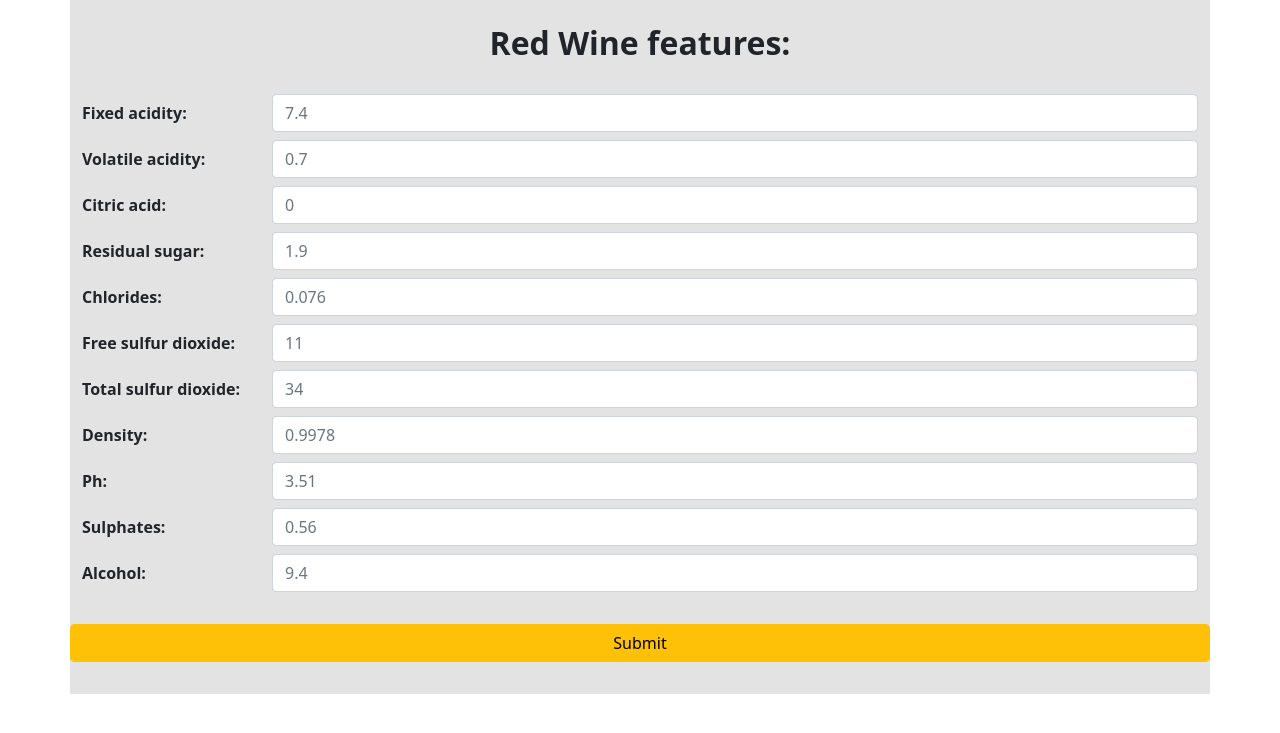
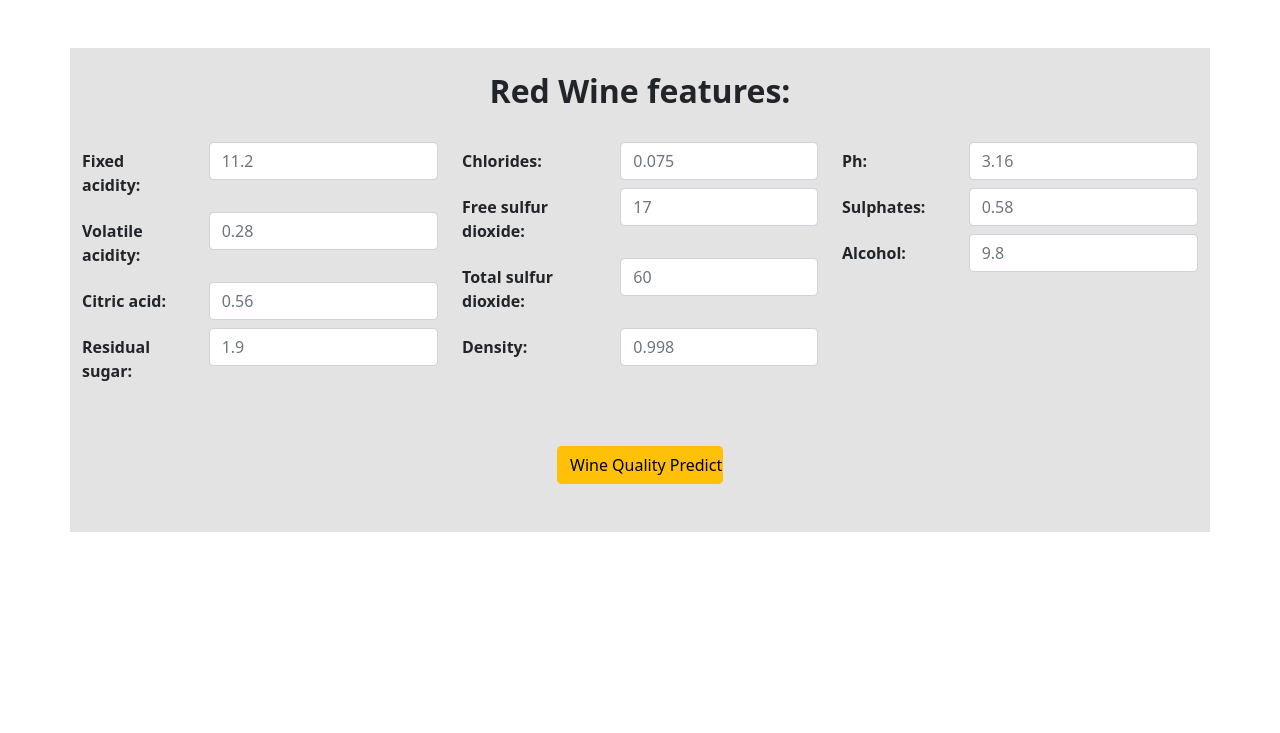
Before and after one commit to simithcollege/-prodserver_cml, a Flask app: page / in a window 1280 px wide. Shown: the top 733 px of the page. Run offline with Flask 2, Linux system fonts and the light colour scheme; parts of the project's set-up code (start-up, migrations or seed data) failed here and were passed over.

Commit message:
red wine v2

```diff
--- a/app.py
+++ b/app.py
@@ -45,7 +45,16 @@ def main():
         return flask.render_template('main.html',
                                      original_input={'Fixed Acidity':fixedAcidity,
                                                      'Volatile Acidity':volatileAcidity,
-                                                     'Citric Acid':citricAcid},
+                                                     'Citric Acid':citricAcid,
+                                                     'Residual sugar':residualSugar,
+                                                     'Chlorides':chlorides,
+                                                     'Free sulfur dioxide':freeSulfur,
+                                                     'Total sulfur dioxide':totalSulfur,
+                                                     'Density':density,
+                                                     'PH':ph,
+                                                     'Sulphates':sulphates,
+                                                     'Alcohol':alcohol
+                                                     },
                                      result=prediction,
                                      )
 
--- a/templates/main.html
+++ b/templates/main.html
@@ -13,80 +13,92 @@
   <title>Red Wine Quality Prediction</title>
 </head>
 <body>
-  <div class="container">
+  <div class="container mt-5">
     <form class="" action="{{ url_for('main') }}" method="POST">
       <legend class="my-4" ><center><h2><b>Red Wine features:</b></h2></center></legend><br>
           <!--<fieldset>
         <legend>Input values:</legend>-->
+      <div class="row">
+      <div class="col">
         <div class="row mb-2">
-        <label class="col-form-label col-sm-2 fw-bold" for="fixed-acidity">Fixed acidity:</label>
-        <div class="col-sm-10">
-          <input type="number" class="form-control" step=0.1 id="fixed-acidity" placeholder="7.4" name="fixed-acidity" required>
+          <label class="col-form-label col-sm-4 fw-bold" for="fixed-acidity">Fixed acidity:</label>
+          <div class="col-sm-8">
+            <input type="number" class="form-control" step=0.1 id="fixed-acidity" placeholder="11.2" name="fixed-acidity" required>
           </div>
         </div>
         <div class="row mb-2">
-        <label class="col-form-label col-sm-2 fw-bold" for="volatile-acidity">Volatile acidity:</label>
-        <div class="col-sm-10">
-          <input type="number" class="form-control" step=0.001 id="volatile-acidity" placeholder="0.7" name="volatile-acidity" required>
+          <label class="col-form-label col-sm-4 fw-bold" for="volatile-acidity">Volatile acidity:</label>
+          <div class="col-sm-8">
+            <input type="number" class="form-control" step=0.001 id="volatile-acidity" placeholder="0.28" name="volatile-acidity" required>
           </div>
         </div>
         <div class="row mb-2">
-        <label class="col-form-label col-sm-2 fw-bold" for="citric-acid">Citric acid:</label>
-        <div class="col-sm-10">
-          <input type="number" class="form-control" step=0.01 id="citric-acid" placeholder="0" name="citric-acid" required>
+          <label class="col-form-label col-sm-4 fw-bold" for="citric-acid">Citric acid:</label>
+          <div class="col-sm-8">
+            <input type="number" class="form-control" step=0.01 id="citric-acid" placeholder="0.56" name="citric-acid" required>
           </div>
         </div>
         <div class="row mb-2">
-        <label class="col-form-label col-sm-2 fw-bold" for="residual-sugar">Residual sugar:</label>
-        <div class="col-sm-10">
+          <label class="col-form-label col-sm-4 fw-bold" for="residual-sugar">Residual sugar:</label>
+          <div class="col-sm-8">
             <input type="number" class="form-control" step=0.01 id="residual-sugar" placeholder="1.9" name="residual-sugar" required>
           </div>
         </div>
+      </div>
+      <div class="col">
         <div class="row mb-2">
-        <label class="col-form-label col-sm-2 fw-bold" for="chlorides">Chlorides:</label>
-        <div class="col-sm-10">
-          <input type="number" class="form-control" step=0.001 id="chlorides" placeholder="0.076" name="chlorides" required>
+          <label class="col-form-label col-sm-5 fw-bold" for="chlorides">Chlorides:</label>
+          <div class="col-sm-7">
+            <input type="number" class="form-control" step=0.001 id="chlorides" placeholder="0.075" name="chlorides" required>
           </div>
         </div>
         <div class="row mb-2">
-        <label class="col-form-label col-sm-2 fw-bold" for="free-sulfur">Free sulfur dioxide:</label>
-        <div class="col-sm-10">
-          <input type="number" class="form-control" id="free-sulfur" placeholder="11" name="free-sulfur" required>
+          <label class="col-form-label col-sm-5 fw-bold" for="free-sulfur">Free sulfur dioxide:</label>
+          <div class="col-sm-7">
+            <input type="number" class="form-control" id="free-sulfur" placeholder="17" name="free-sulfur" required>
           </div>
         </div>
         <div class="row mb-2">
-        <label class="col-form-label col-sm-2 fw-bold" for="total-sulfur">Total sulfur dioxide:</label>
-        <div class="col-sm-10">
-          <input type="number" class="form-control" id="total-sulfur" placeholder="34" name="total-sulfur" required>
+          <label class="col-form-label col-sm-5 fw-bold" for="total-sulfur">Total sulfur dioxide:</label>
+          <div class="col-sm-7">
+            <input type="number" class="form-control" id="total-sulfur" placeholder="60" name="total-sulfur" required>
           </div>
         </div>
         <div class="row mb-2">
-        <label class="col-form-label col-sm-2 fw-bold" for="density">Density:</label>
-        <div class="col-sm-10">
-          <input type="number" class="form-control" step=0.0001 id="density" placeholder="0.9978" name="density" required>
+          <label class="col-form-label col-sm-5 fw-bold" for="density">Density:</label>
+          <div class="col-sm-7">
+            <input type="number" class="form-control" step=0.0001 id="density" placeholder="0.998" name="density" required>
+          </div>
+        </div>
+      </div>
+      <div class="col">
+        <div class="row mb-2">
+          <label class="col-form-label col-sm-4 fw-bold" for="ph">Ph:</label>
+          <div class="col-sm-8">
+            <input type="number" class="form-control" step=0.01 id="ph" placeholder="3.16" name="ph" required>
           </div>
         </div>
         <div class="row mb-2">
-        <label class="col-form-label col-sm-2 fw-bold" for="ph">Ph:</label>
-        <div class="col-sm-10">
-          <input type="number" class="form-control" step=0.01 id="ph" placeholder="3.51" name="ph" required>
+          <label class="col-form-label col-sm-4 fw-bold" for="sulphates">Sulphates:</label>
+          <div class="col-sm-8">
+            <input type="number" class="form-control" step=0.01 id="sulphates" placeholder="0.58" name="sulphates" required>
           </div>
         </div>
         <div class="row mb-2">
-        <label class="col-form-label col-sm-2 fw-bold" for="sulphates">Sulphates:</label>
-        <div class="col-sm-10">
-          <input type="number" class="form-control" step=0.01 id="sulphates" placeholder="0.56" name="sulphates" required>
+          <label class="col-form-label col-sm-4 fw-bold" for="alcohol">Alcohol:</label>
+          <div class="col-sm-8">
+            <input type="number" class="form-control" step=0.1 id="alcohol" placeholder="9.8" name="alcohol" required>
           </div>
         </div>
-      <div class="row mb-2">
-        <label class="col-form-label col-sm-2 fw-bold" for="alcohol">Alcohol:</label>
-        <div class="col-sm-10">
-          <input type="number" class="form-control" step=0.1 id="alcohol" placeholder="9.4" name="alcohol" required>
       </div>
       </div>
       <br>
-      <div class="row mb-2">
-        <input type="submit" class="form-control btn btn-warning">
+      <div class="row my-4">
+        <div class="col">&nbsp</div>
+        <div class="col-2">
+          <input type="submit" class="form-control btn btn-warning" value="Wine Quality Prediction">
+        </div>
+        <div class="col">&nbsp</div>
       </div>
 
     </form>
@@ -97,7 +109,7 @@
                 <b>{{ variable }}</b> : {{ value }}
             {% endfor %}
             <br>
-            <br> Predicted number of bikes in use:
+            <br> Red Wine Quality Prediction:
                <p style="font-size:50px">{{ result }}</p>
         {% endif %}
     </div>
```
Lines whose indentation alone changed are shown as unchanged.
